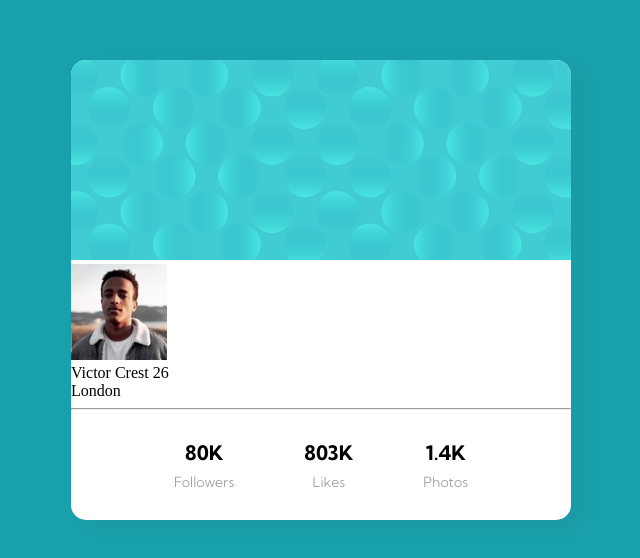
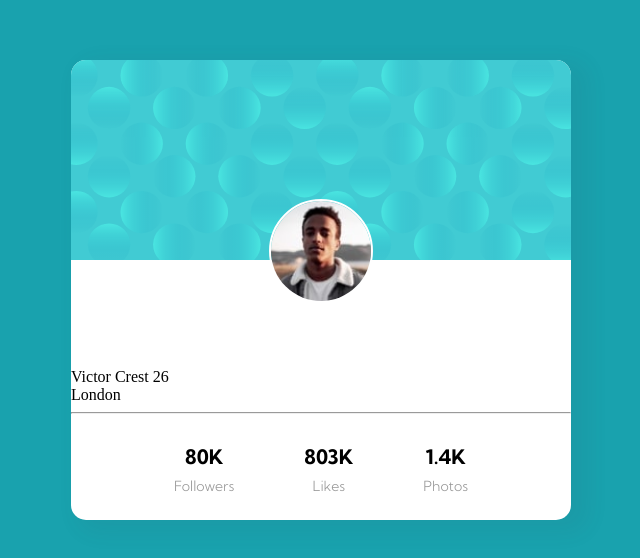
Before and after one commit to Youssef5107/Profile-card-component, a plain HTML site: page index.html in a window 1280 px wide. Shown: the part 118-676 px from the top of the page, without its empty margins (327-967 px from the left). Drawn offline with Linux system fonts and the light colour scheme.

Commit message:
style:adjust profile photo

```diff
--- a/css/style.css
+++ b/css/style.css
@@ -50,6 +50,24 @@ main {
 	border-radius: 15px 15px 0px 0px;
 }
 
+.user-photo-area {
+	display: flex;
+	justify-content: center;
+	position: relative;
+	bottom: 65px;
+}
+
+.user-photo {
+	width: 100px;
+	height: 100px;
+	border-radius: 50%;
+	border: 2px solid white;
+}
+
+.user-info {
+	display: flex;
+}
+
 .profile-info {
 	display: flex;
 	margin: 30px auto;
--- a/index.html
+++ b/index.html
@@ -16,11 +16,13 @@
 			<img class="main-card-img" src="images/bg-pattern-card.svg" alt="">
 		</div>
 		<div class="main-card-area">
-			<div class="user-photo">
-				<img src="images/image-victor.jpg" alt="user-photo">
+			<div class="user-photo-area">
+				<img class="user-photo" src="images/image-victor.jpg" alt="user-photo">
 			</div>
+			<div class="user-info">
 				<div class="user-name">
 					Victor Crest <span>26</span>
+				</div>
 			</div>
 			<div class="city">
 				London
@@ -33,16 +35,12 @@
 					<div class="followers"> Followers</div>
 				</div>
 				<div class="likes-area">
-					<div>
 					<div class="number">803K</div>
 					<div class="likes"> Likes</div>
 				</div>
-				</div>
 				<div class="photos-area">
-					<div>
 					<div class="number">1.4K</div>
 					<div class="photos"> Photos</div>
-					</div>
 				</div>
 
 			</div>
```
Lines whose indentation alone changed are shown as unchanged.
